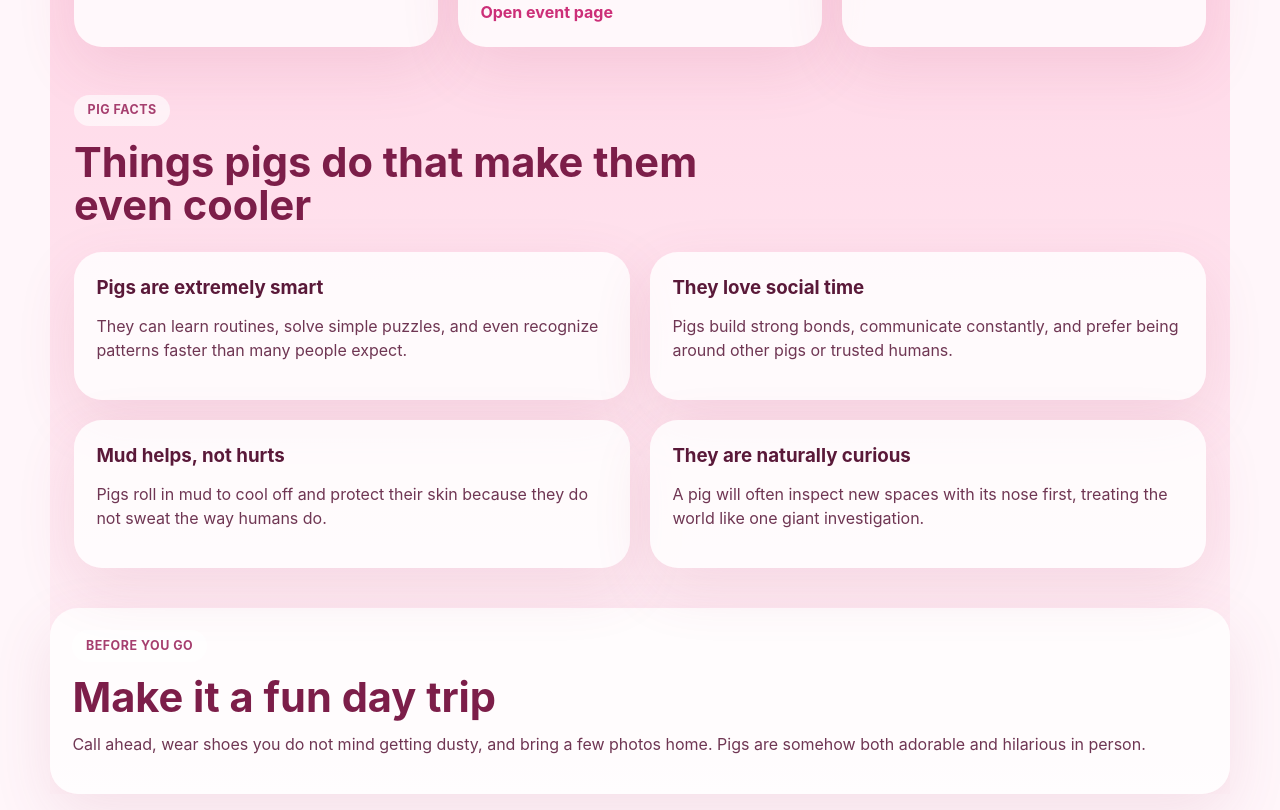
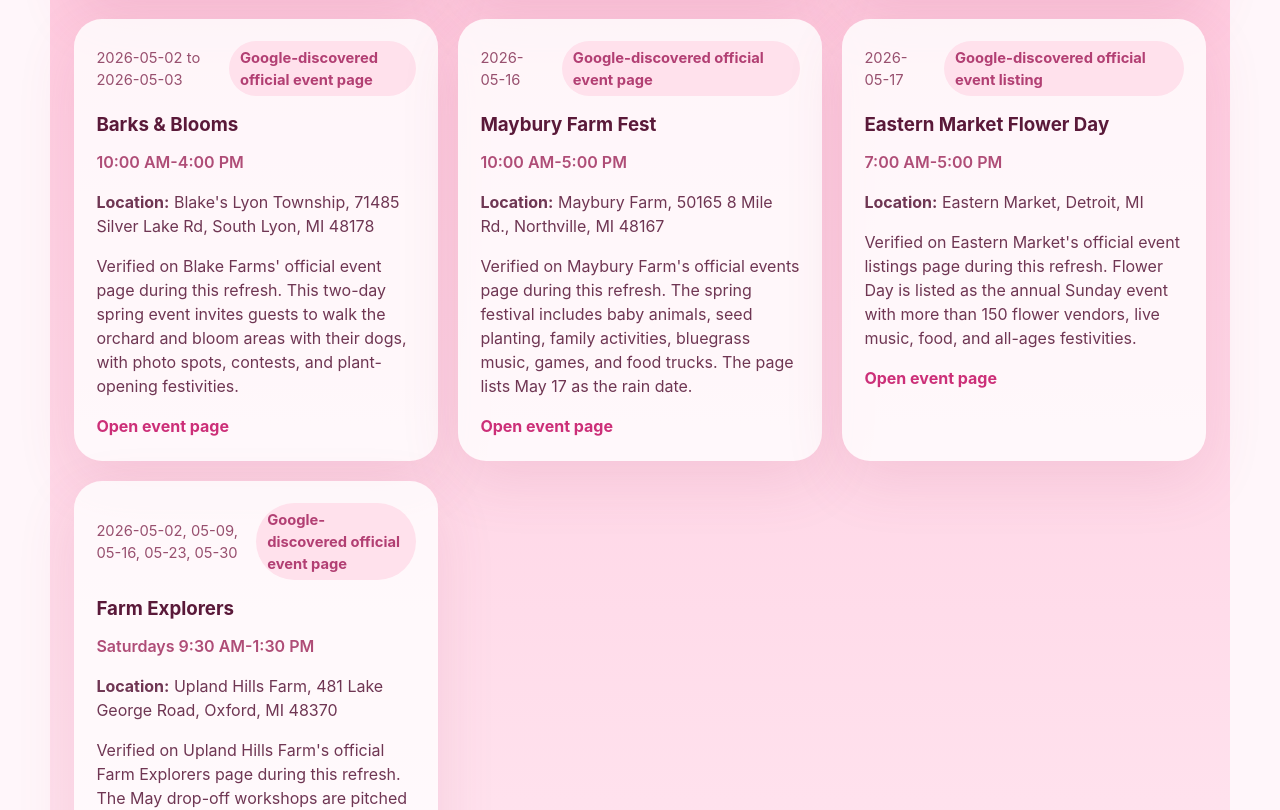
Before and after one commit to jsouro/Pigs-Near-Me, a React (Vite) app: page / in a window 1280 px wide. Shown: the part 1890-2700 px from the top of the page. Built offline with nearby package versions, Linux system fonts and the light colour scheme.

Commit message:
chore: update farm events [2026-04-19]

```diff
--- a/public/events.json
+++ b/public/events.json
@@ -1,6 +1,6 @@
 {
-  "lastUpdated": "2026-04-19T19:05:00.000Z",
-  "refreshNotes": "Checked public Facebook event URLs, Google-discovered results, and official farm event pages on April 19, 2026. Facebook event pages were unreliable from this environment today, so this refresh favored currently verifiable official event pages and removed listings that could not be reconfirmed.",
+  "lastUpdated": "2026-04-19T19:35:00.000Z",
+  "refreshNotes": "Checked public Facebook event listings, Google-discovered results, and official farm event pages on April 19, 2026. Facebook event pages were not directly readable from this environment during this run, so the refresh favors currently verifiable official event pages and official event listings.",
   "events": [
     {
       "name": "DeBuck's Tulip Festival",
@@ -15,7 +15,7 @@
     {
       "name": "Blake's 2nd Annual Tulip Festival",
       "date": "2026-04-25 to mid-May 2026",
-      "time": "Mon-Thu train rides start 11:00 AM and run until 4:00 PM, Fri-Sun train rides start 8:00 AM and run until 5:00 PM",
+      "time": "Mon-Thu train rides 11:00 AM-4:00 PM, Fri-Sun train rides 8:00 AM-5:00 PM",
       "location": "Blake's Orchard & Cider Mill, 17985 Armada Center Road, Armada, MI 48005",
       "description": "Verified on Blake Farms' official Blake's In Bloom page during this refresh. The 2026 tulip festival is advertised as opening April 25 with more than 200,000 tulips, orchard trail experiences, and rides out to the fields.",
       "url": "https://blakefarms.com/blakes-in-bloom/",
@@ -27,8 +27,48 @@
       "date": "2026-04-30",
       "time": "6:00 PM",
       "location": "Blake's Tasting Room, Armada, MI",
-      "description": "Verified on Blake Farms' official event page during this refresh. The ticketed evening features four chef-crafted courses paired with Blake's hard ciders in a relaxed spring dining format.",
+      "description": "Verified on Blake Farms' official event page during this refresh. The ticketed evening features four chef-crafted courses paired with Blake's hard cider and seasonal ingredients.",
       "url": "https://blakefarms.com/event/farm-to-glass-experience/",
+      "sourceType": "google",
+      "sourceLabel": "Google-discovered official event page"
+    },
+    {
+      "name": "Barks & Blooms",
+      "date": "2026-05-02 to 2026-05-03",
+      "time": "10:00 AM-4:00 PM",
+      "location": "Blake's Lyon Township, 71485 Silver Lake Rd, South Lyon, MI 48178",
+      "description": "Verified on Blake Farms' official event page during this refresh. This two-day spring event invites guests to walk the orchard and bloom areas with their dogs, with photo spots, contests, and plant-opening festivities.",
+      "url": "https://blakefarms.com/event/barks-and-blooms/2026-05-02/",
+      "sourceType": "google",
+      "sourceLabel": "Google-discovered official event page"
+    },
+    {
+      "name": "Maybury Farm Fest",
+      "date": "2026-05-16",
+      "time": "10:00 AM-5:00 PM",
+      "location": "Maybury Farm, 50165 8 Mile Rd., Northville, MI 48167",
+      "description": "Verified on Maybury Farm's official events page during this refresh. The spring festival includes baby animals, seed planting, family activities, bluegrass music, games, and food trucks. The page lists May 17 as the rain date.",
+      "url": "https://www.mayburyfarm.org/events",
+      "sourceType": "google",
+      "sourceLabel": "Google-discovered official event page"
+    },
+    {
+      "name": "Eastern Market Flower Day",
+      "date": "2026-05-17",
+      "time": "7:00 AM-5:00 PM",
+      "location": "Eastern Market, Detroit, MI",
+      "description": "Verified on Eastern Market's official event listings page during this refresh. Flower Day is listed as the annual Sunday event with more than 150 flower vendors, live music, food, and all-ages festivities.",
+      "url": "https://easternmarket.org/events/",
+      "sourceType": "google",
+      "sourceLabel": "Google-discovered official event listing"
+    },
+    {
+      "name": "Farm Explorers",
+      "date": "2026-05-02, 05-09, 05-16, 05-23, 05-30",
+      "time": "Saturdays 9:30 AM-1:30 PM",
+      "location": "Upland Hills Farm, 481 Lake George Road, Oxford, MI 48370",
+      "description": "Verified on Upland Hills Farm's official Farm Explorers page during this refresh. The May drop-off workshops are pitched for animal and nature lovers and run across five Saturday sessions in May.",
+      "url": "https://www.uplandhillsfarm.com/farm-explorers",
       "sourceType": "google",
       "sourceLabel": "Google-discovered official event page"
     }
--- a/src/App.tsx
+++ b/src/App.tsx
@@ -244,18 +244,6 @@ function App() {
             ))}
           </div>
         </section>
-
-        <section className="section closing-note">
-          <div>
-            <p className="section-kicker">Before you go</p>
-            <h2>Make it a fun day trip</h2>
-            <p>
-              Call ahead, wear shoes you do not mind getting dusty, and bring a
-              few photos home. Pigs are somehow both adorable and hilarious in
-              person.
-            </p>
-          </div>
-        </section>
       </main>
     </div>
   )
```
Also changed, not shown: events.json (+44 -4 lines).
